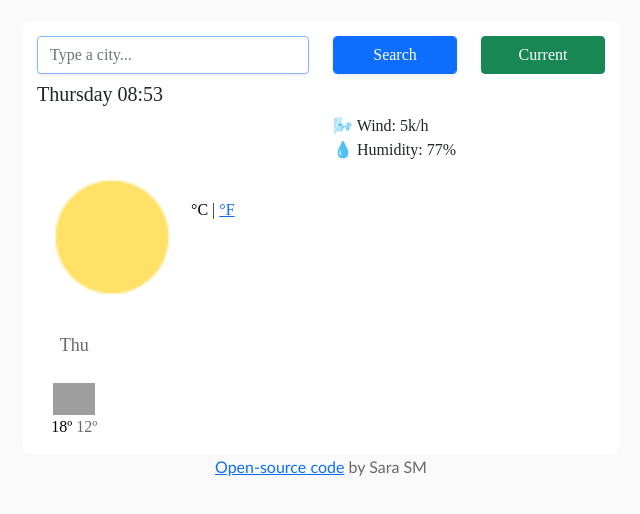
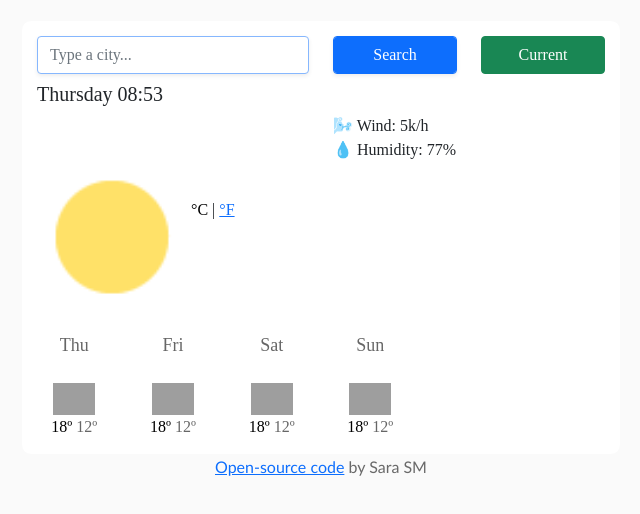
Before and after one commit to SaraSaria/Weather-app7, a plain HTML site: page index.html in a window 1280 px wide. Shown: the whole page, without its empty margins (319-959 px from the left). Drawn offline with nearby package versions, Linux system fonts and the light colour scheme; no server answers; grey boxes are pictures that could not be loaded; a web font is replaced by a local one.

Commit message:
added forecast js

```diff
--- a/index.html
+++ b/index.html
@@ -83,7 +83,7 @@
             <a href="#" id="fahrenheit-link">°F</a>
           </small>
         </div>
-         <div class="weather-forecast">
+         <div class="weather-forecast" id="forecast">
           <div class="row">
             <div class="col-2">
               <div class="weather-forecast-date">Thu</div>
--- a/src/index.js
+++ b/src/index.js
@@ -23,6 +23,38 @@ if (minute < 10) {
 
 let h2 = document.querySelector("h2");
 h2.innerHTML = `${day} ${hour}:${minute}`;
+
+function displayForecast() {
+  let forecastElement = document.querySelector("#forecast");
+  let forecastHTML = `<div class="row">`;
+  let days = ["Thu", "Fri", "Sat", "Sun"];
+  days.forEach(function (day) {
+    forecastHTML =
+      forecastHTML +
+      `
+
+            <div class="col-2">
+              <div class="weather-forecast-date">${day}</div>
+              <br />
+              <img
+                src="http://openweathermap.org/img/wn/01n@2x.png"
+                alt=""
+                width="42"
+              />
+              <div class="weather-forecast-temperature">
+                <span class="weather-forecast-temperature-max">18º</span>
+                <span class="weather-forecast-temperature-min">12º</span>
+              </div>
+            </div>
+
+  `;
+  });
+
+  forecastHTML = forecastHTML + `</div>`;
+  forecastElement.innerHTML = forecastHTML;
+
+  forecastElement.innerHTML = forecastHTML;
+}
 
 function formatDay(timestamp) {
   let date = new Date(timestamp * 1000);
@@ -114,3 +146,4 @@ currentLocationButton.addEventListener("click", getCurrentLocation);
 let celsiusTemperature = null;
 
 search("New York");
+displayForecast();
```
